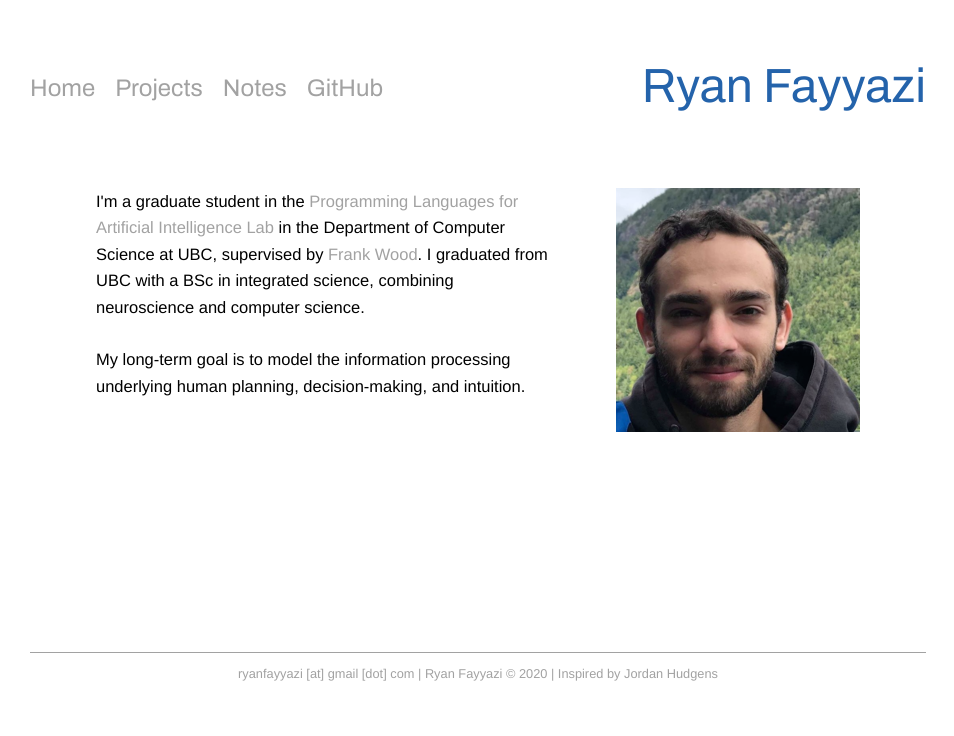
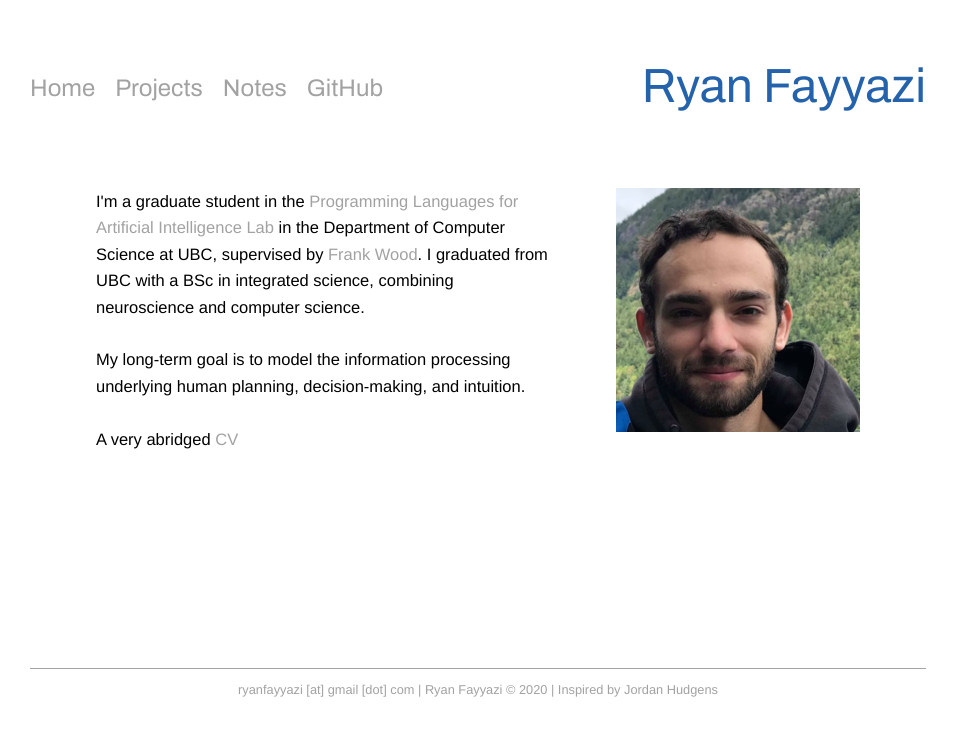
Before and after one commit to rfayyazi/rfayyazi.github.io, a Jekyll site: the page index.html, which Jekyll copies as it is, in a window 1280 px wide. Shown: the top 736 px of the page, without its empty margins (162-1116 px from the left). Built offline with Jekyll 4.4.1, drawn with Linux system fonts in a browser that asks for light colours.

Commit message:
Update index.html

```diff
--- a/index.html
+++ b/index.html
@@ -42,6 +42,9 @@
                   <br>
                   <br>
                   My long-term goal is to model the information processing underlying human planning, decision-making, and intuition.
+                  <br>
+                  <br>
+                  A very abridged <a href='cv_abridged.pdf'>CV</a>
                 </div>
               </td>
               <td>
```
